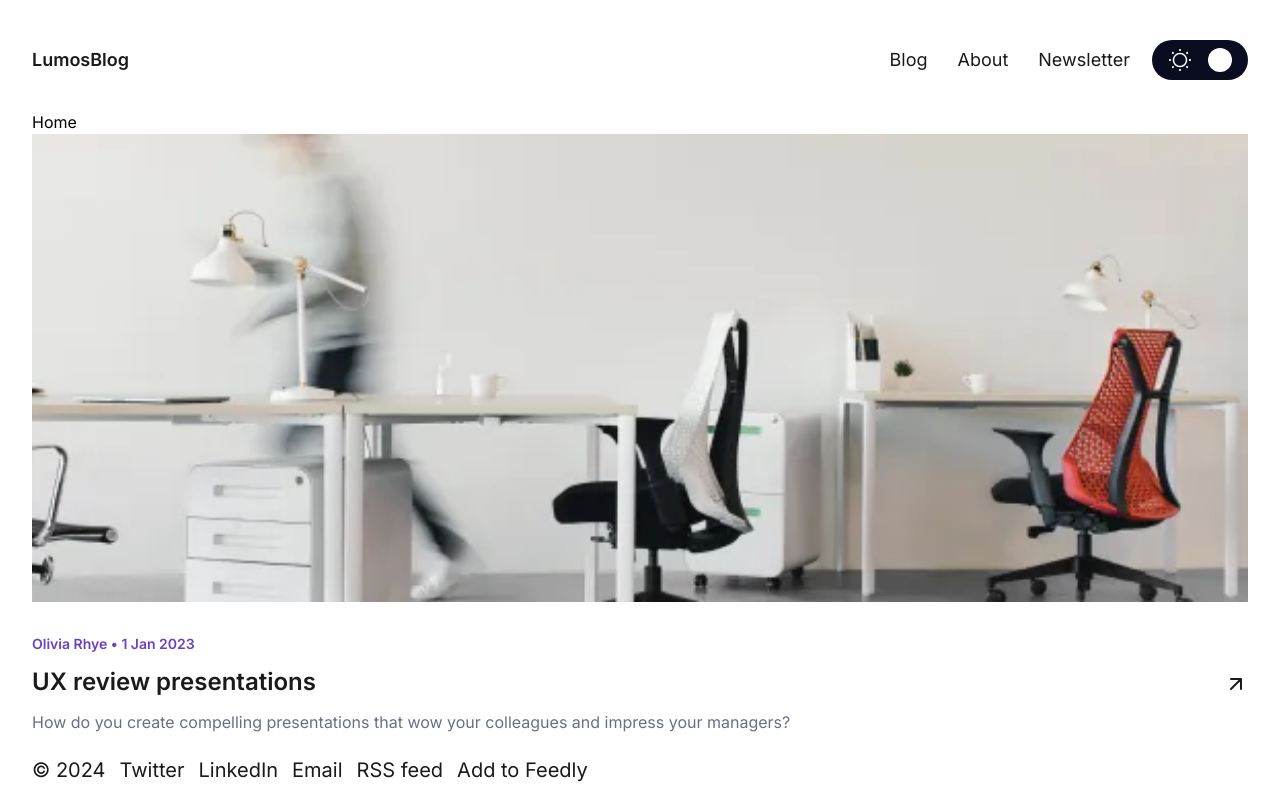
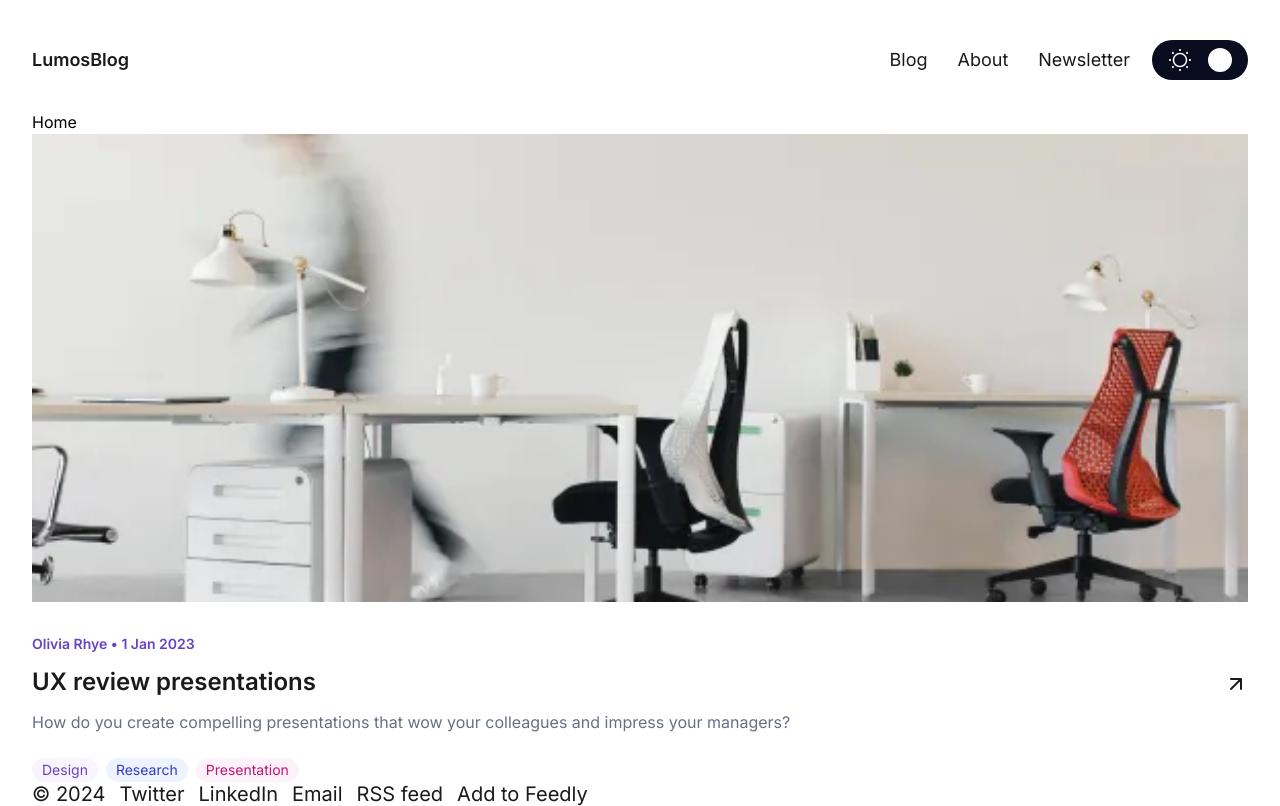
Before and after one commit to ignasiusadhitia/mini-project-08, a React (Vite) app: page / in a window 1280 px wide. Built offline with nearby package versions, Linux system fonts and the light colour scheme.

Commit message:
feat(post-card-component): add PostLabel to PostCard component

```diff
--- a/src/components/PostCard.jsx
+++ b/src/components/PostCard.jsx
@@ -2,6 +2,7 @@ import React from 'react';
 
 import { Link } from 'react-router-dom';
 
+import { PostLabel } from '@components';
 import { ArrowLink } from '@icons';
 import { articleImg } from '@images';
 
@@ -12,7 +13,23 @@ const article = {
   title: 'UX review presentations',
   description:
     'How do you create compelling presentations that wow your colleagues and impress your managers?',
-  categories: ['Design', 'Research', 'Presentation'],
+  categories: [
+    {
+      label: 'Design',
+      bgColor: 'bg-soft-purple-1',
+      labelColor: 'text-purple',
+    },
+    {
+      label: 'Research',
+      bgColor: 'bg-soft-purple-2',
+      labelColor: 'text-blue',
+    },
+    {
+      label: 'Presentation',
+      bgColor: 'bg-soft-pink-1',
+      labelColor: 'text-pink',
+    },
+  ],
   key: 'ux-review-presentations',
 };
 
@@ -45,7 +62,17 @@ const PostCard = () => {
           </div>
 
           {/* Article categories */}
-          <div></div>
+          <ul className="flex gap-2">
+            {article.categories.map(({ label, bgColor, labelColor }) => (
+              <li key={label}>
+                <PostLabel
+                  bgColor={bgColor}
+                  label={label}
+                  labelColor={labelColor}
+                />
+              </li>
+            ))}
+          </ul>
         </div>
       </article>
     </Link>
```
